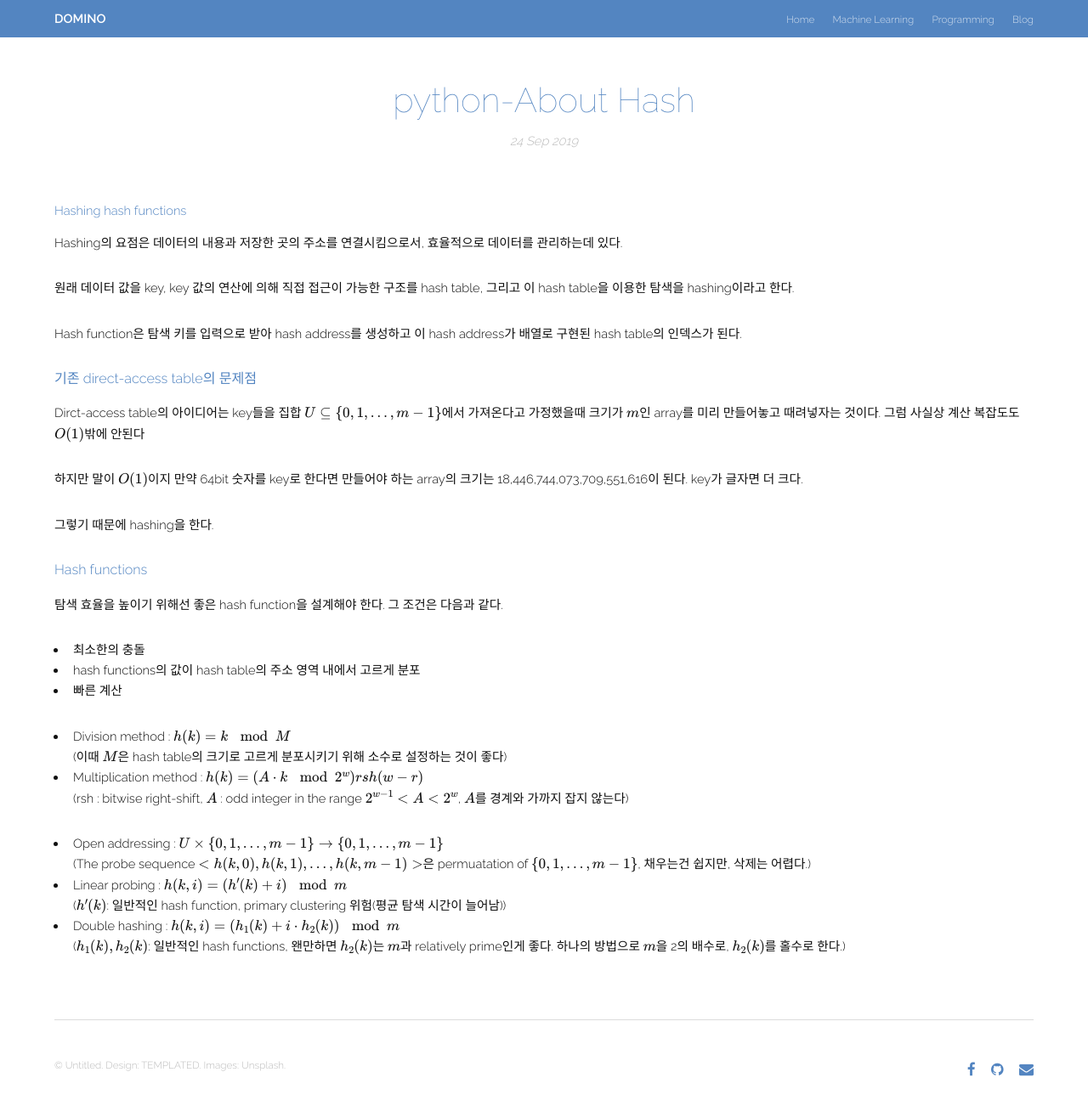
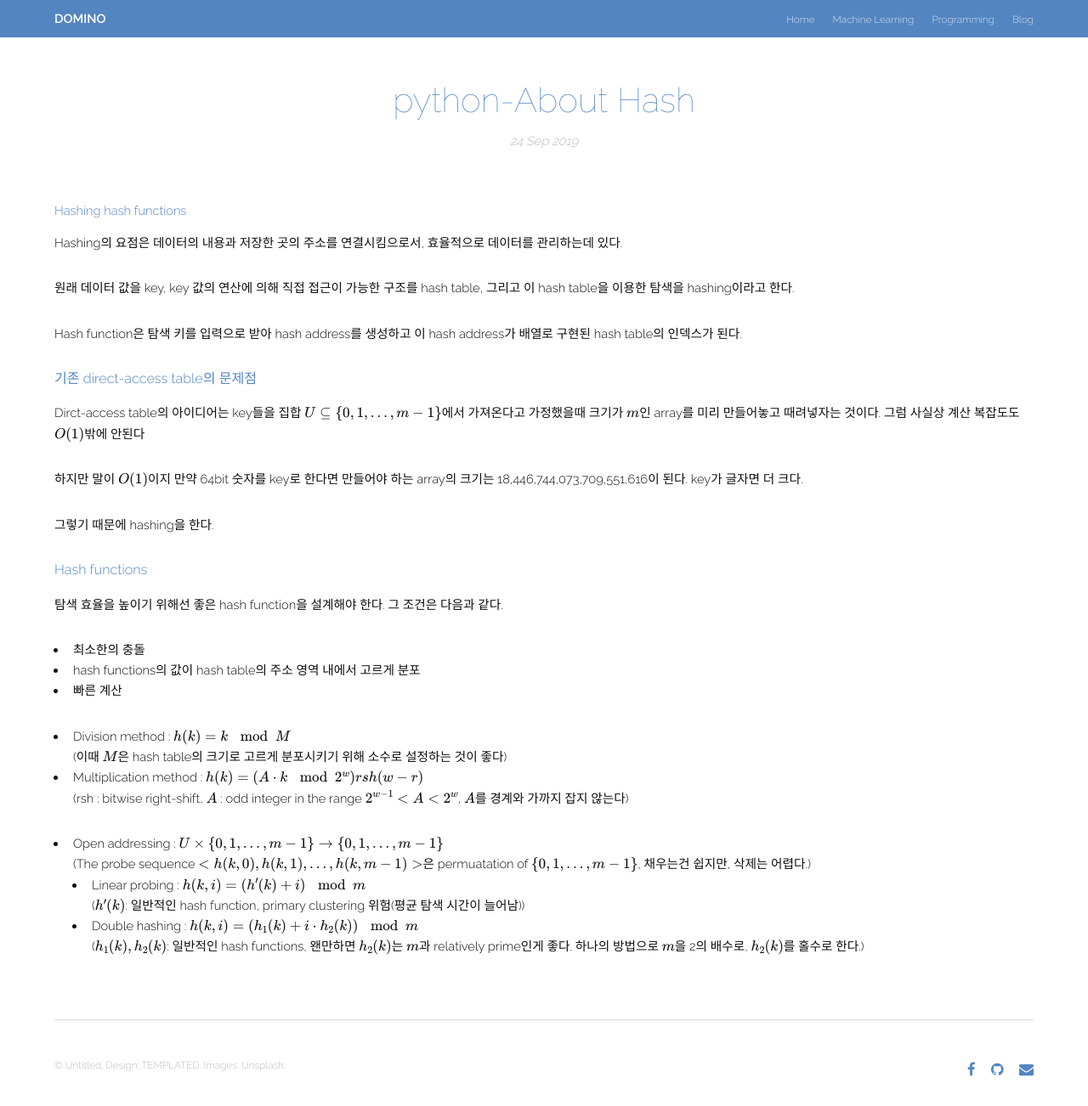
Before and after one commit to backgom2357/backgom2357.github.io, a Jekyll site: the page built from _posts/2019-09-24-python-about Hash.markdown, in a window 1280 px wide and 1302 px high. Shown: the whole window at 85% size. Built offline with Jekyll 4.4.1, drawn with Linux system fonts in a browser that asks for light colours; formulas are drawn with MathJax 3.

```diff
--- a/_posts/2019-09-24-python-about Hash.markdown
+++ b/_posts/2019-09-24-python-about Hash.markdown
@@ -40,7 +40,7 @@
 
 - Open addressing : $U \times \\{0,1,\dots,m-1\\} \to \\{0,1,\dots,m-1\\}$<br>
 (The probe sequence $<h(k,0),h(k,1),\dots,h(k,m-1)>$은 permuatation of $\\{0,1,\dots,m-1\\}$, 채우는건 쉽지만, 삭제는 어렵다.)
-- Linear probing : $h(k,i)=(h'(k)+i)\mod m$<br>
+   + Linear probing : $h(k,i)=(h'(k)+i)\mod m$<br>
 ($h'(k)$: 일반적인 hash function, primary clustering 위험(평균 탐색 시간이 늘어남))
-- Double hashing : $h(k,i) = (h_1(k) + i \cdot h_2(k)) \mod m$<br>
+   + Double hashing : $h(k,i) = (h_1(k) + i \cdot h_2(k)) \mod m$<br>
 ($h_1(k), h_2(k)$: 일반적인 hash functions, 왠만하면 $h_2(k)$는 $m$과 relatively prime인게 좋다. 하나의 방법으로 $m$을 2의 배수로, $h_2(k)$를 홀수로 한다.)
```
